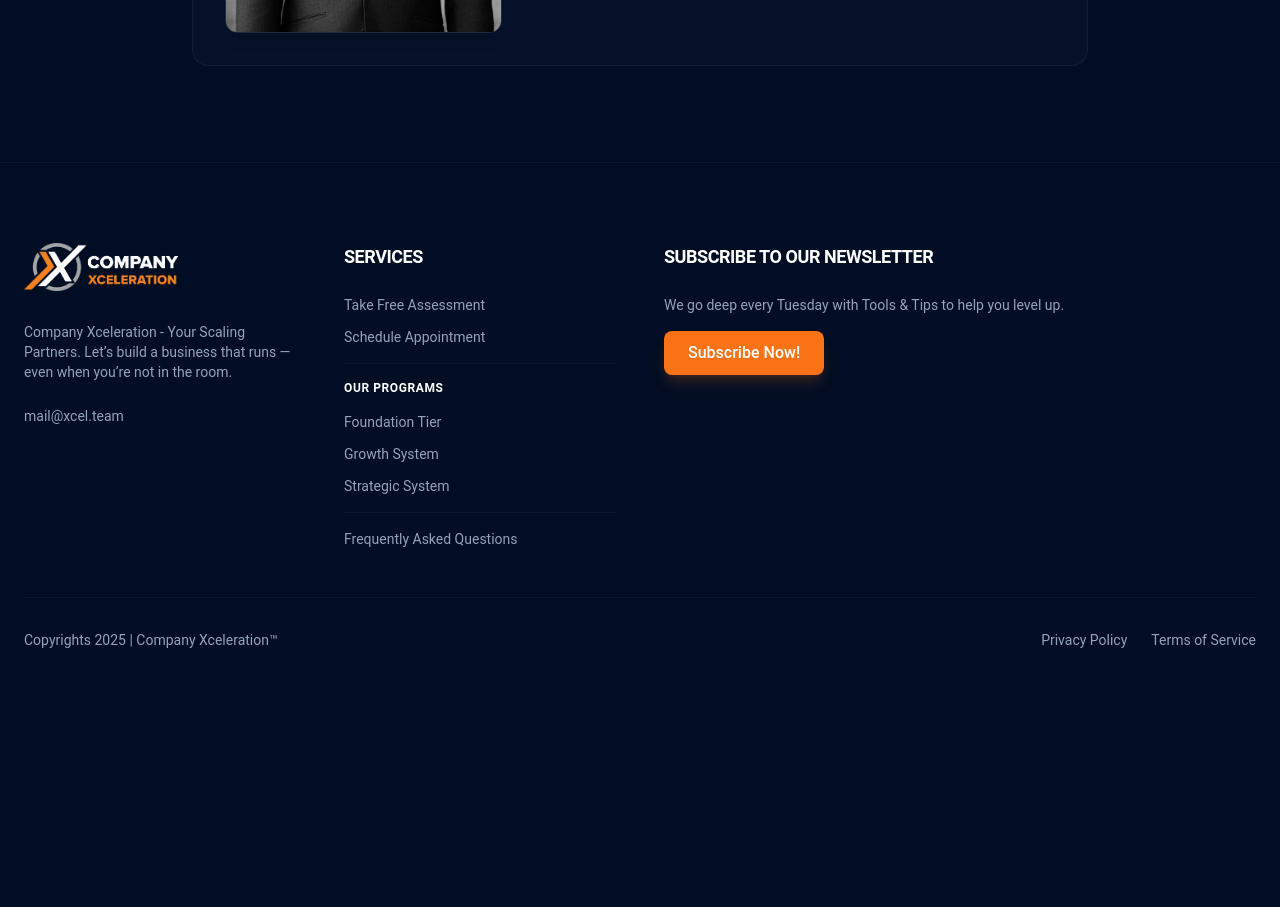
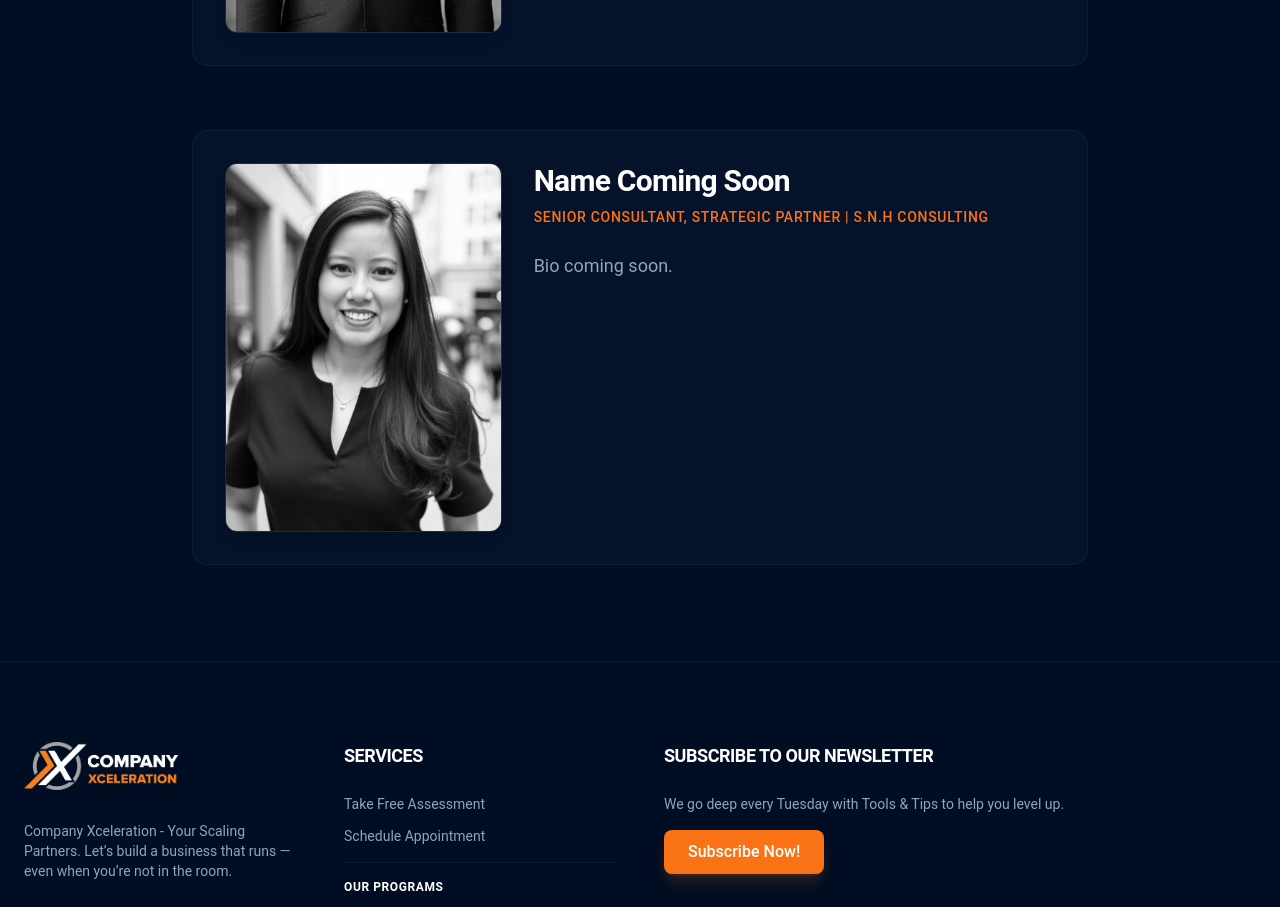
Before and after one commit to Mlcox2/company-xceleration, a React (Vite) app: page /team in a window 1280 px wide. Shown: the part 7540-8447 px from the top of the page. Before the commit the page ends 8270 px from the top, so only its background shows below. Built offline with nearby package versions, Linux system fonts and the light colour scheme.

Commit message:
Add SNH Consultant to team

```diff
--- a/src/data/teamMembers.ts
+++ b/src/data/teamMembers.ts
@@ -71,5 +71,11 @@ export const TEAM_MEMBERS: TeamMember[] = [
         role: "Fractional CEO | Specialist, Psychiatric Hospitals",
         image: "/assets/images/fractional-ceo.jpg",
         bio: "Bio coming soon."
+    },
+    {
+        name: "Name Coming Soon",
+        role: "Senior Consultant, Strategic Partner | S.N.H Consulting",
+        image: "/assets/images/snh-consultant.jpg",
+        bio: "Bio coming soon."
     }
 ];
```
Also changed, not shown: public/assets/images/snh-consultant.jpg (added).
